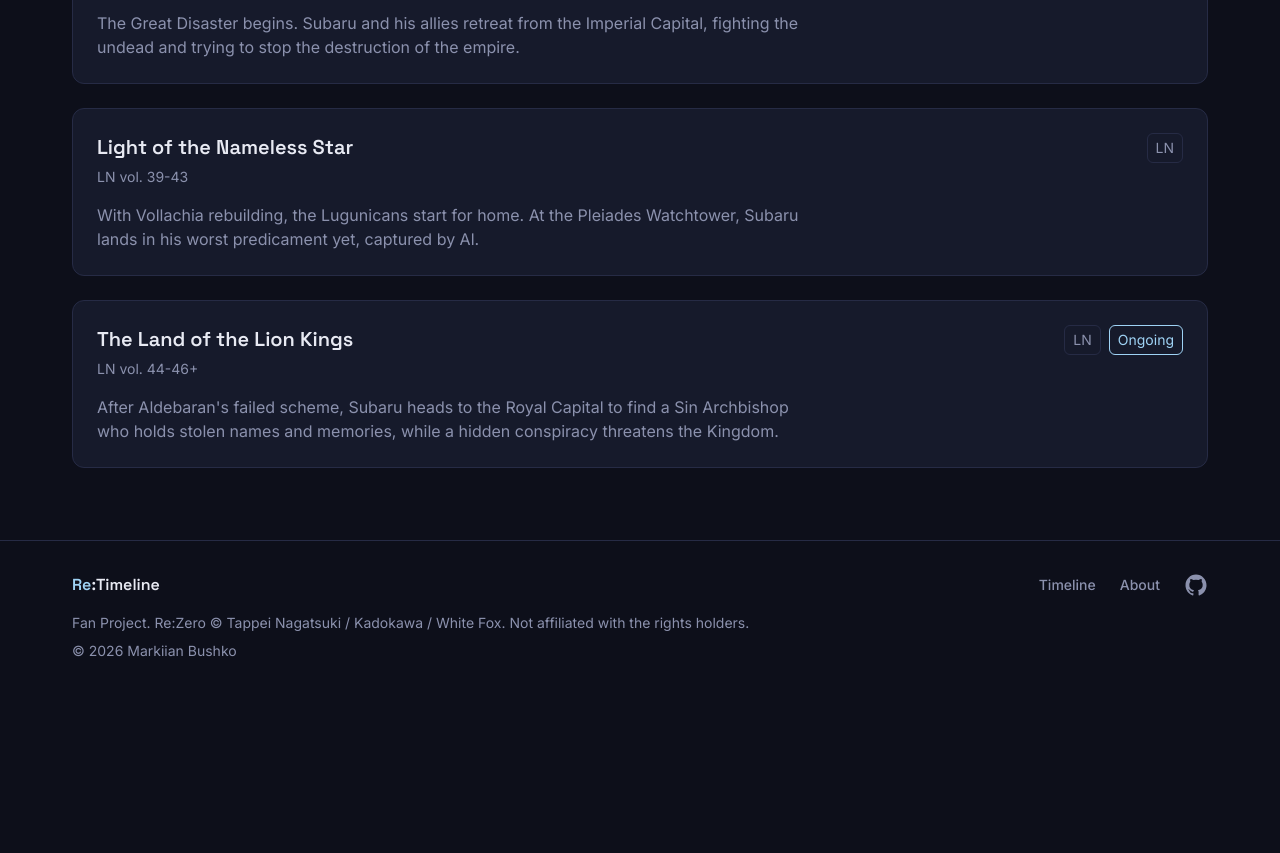
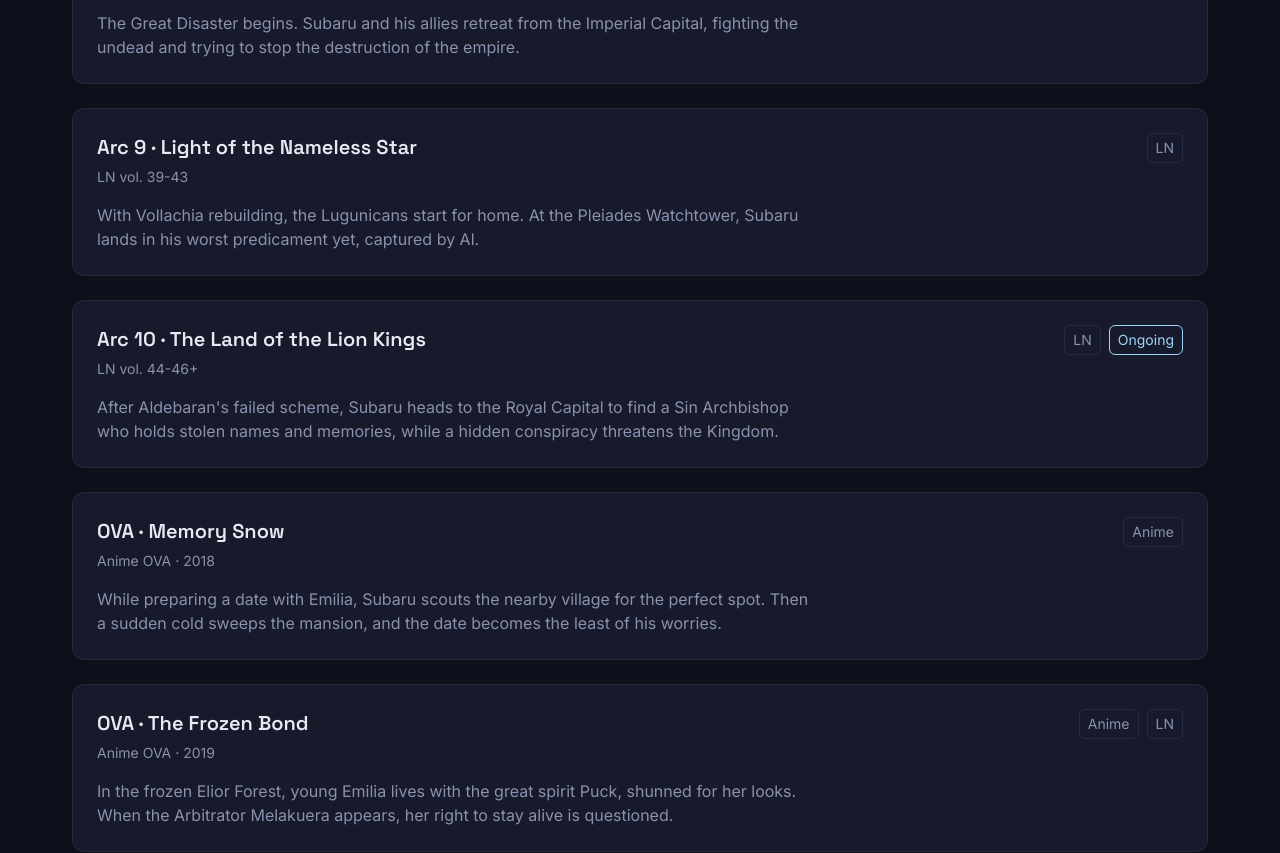
Before and after one commit to Atsui04/re-timeline, a React (Vite) app: page / in a window 1280 px wide. Shown: the part 1700-2553 px from the top of the page. Before the commit the page ends 2393 px from the top, so only its background shows below. Built offline with nearby package versions, Linux system fonts and the light colour scheme.

Commit message:
feat: show OVA alongside arcs with shared EventCard

```diff
--- a/src/components/timeline/ArcCard.tsx
+++ b/src/components/timeline/EventCard.tsx
@@ -1,33 +1,35 @@
 import { SOURCE_LABELS } from "../../constants";
-import type { Arc } from "../../types";
+import { isArc, type Arc, type Ova } from "../../types";
 import Badge from "../ui/Badge";
 
-interface ArcCardProps {
-  arc: Arc;
+interface EventCardProps {
+  event: Arc | Ova;
 }
 
-function ArcCard({ arc }: ArcCardProps) {
+function EventCard({ event }: EventCardProps) {
   return (
     <article className="bg-surface border-border hover:border-accent flex cursor-pointer flex-col gap-4 rounded-xl border p-6 transition-colors duration-200">
       <div className="flex flex-col gap-1">
         <div className="flex items-start justify-between gap-4">
-          <h2 className="text-heading-arc text-fg">{arc.title}</h2>
+          <h2 className="text-heading-arc text-fg">
+            {event.label} · {event.title}
+          </h2>
           <div className="flex shrink-0 gap-2">
-            {arc.source.map((s) => (
+            {event.source.map((s) => (
               <Badge key={s} variant="default">
                 {SOURCE_LABELS[s]}
               </Badge>
             ))}
-            {arc.status === "ongoing" && (
+            {isArc(event) && event.status === "ongoing" && (
               <Badge variant="accent">Ongoing</Badge>
             )}
           </div>
         </div>
-        <p className="text-small-regular text-fg-muted">{arc.meta}</p>
+        <p className="text-small-regular text-fg-muted">{event.meta}</p>
       </div>
-      <p className="text-body text-fg-muted max-w-180">{arc.summary}</p>
+      <p className="text-body text-fg-muted max-w-180">{event.summary}</p>
     </article>
   );
 }
 
-export default ArcCard;
+export default EventCard;
--- a/src/pages/TimelinePage.tsx
+++ b/src/pages/TimelinePage.tsx
@@ -1,18 +1,18 @@
 import TimelineIntro from "../components/TimelineIntro";
-import ArcCard from "../components/timeline/ArcCard";
+import EventCard from "../components/timeline/EventCard";
 import { events } from "../data";
-import { isArc } from "../types";
+import { isMainEvent } from "../types";
 
 function TimelinePage() {
-  const arcs = events.filter(isArc);
+  const mainEvents = events.filter(isMainEvent);
 
   return (
     <>
       <TimelineIntro />
       <ol>
-        {arcs.map((arc) => (
-          <li className="pb-6" key={arc.id}>
-            <ArcCard arc={arc} />
+        {mainEvents.map((e) => (
+          <li className="pb-6" key={e.id}>
+            <EventCard event={e} />
           </li>
         ))}
       </ol>
--- a/src/types.ts
+++ b/src/types.ts
@@ -1,4 +1,6 @@
 export type TimelineEvent = Arc | IfStory | Ova;
+
+export type MainEvent = Arc | Ova;
 
 export type Source = "anime" | "ln";
 
@@ -6,7 +8,8 @@ export type ArcStatus = "completed" | "ongoing";
 
 export const isArc = (e: TimelineEvent): e is Arc => e.type === "arc";
 export const isIf = (e: TimelineEvent): e is IfStory => e.type === "if";
-export const isOva = (e: TimelineEvent): e is Ova => e.type === "ova";
+export const isMainEvent = (e: TimelineEvent): e is MainEvent =>
+  e.type !== "if";
 
 export interface Arc {
   id: string;
```
